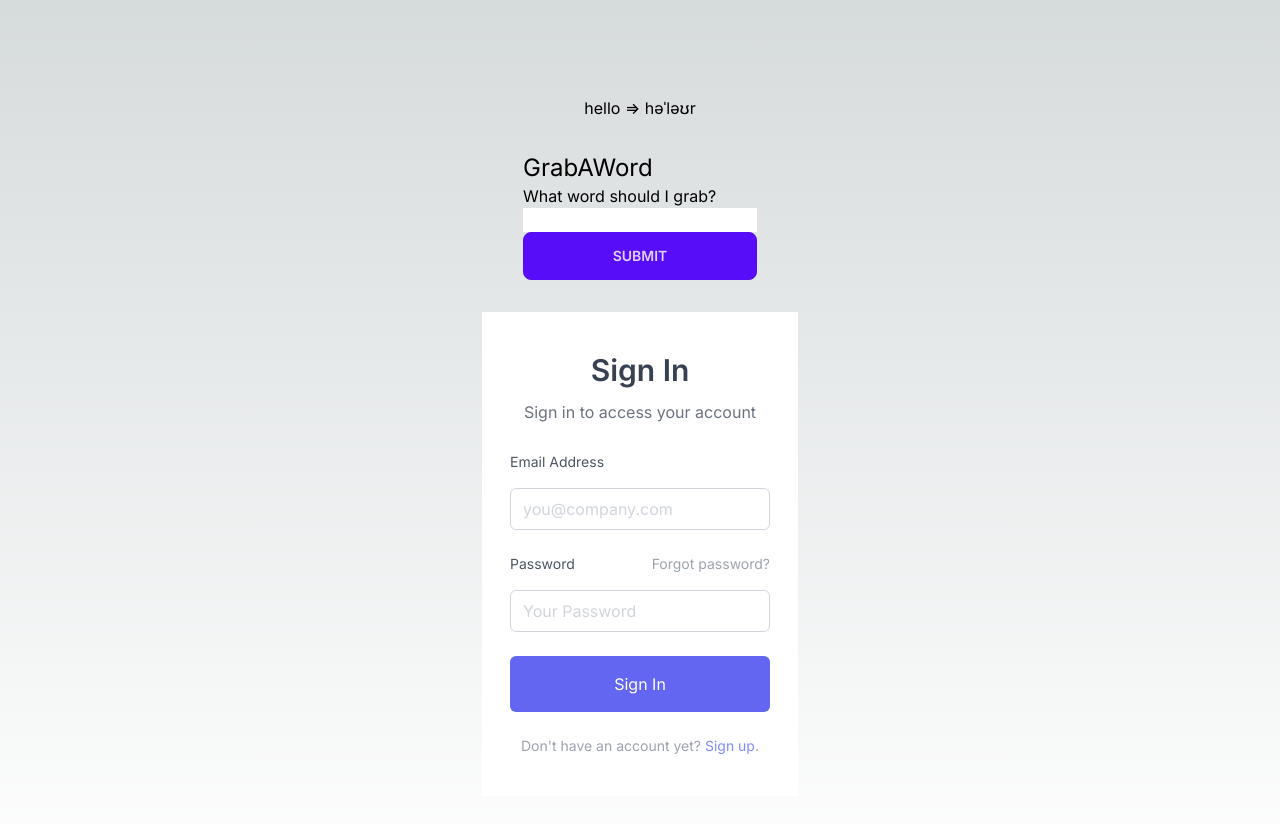
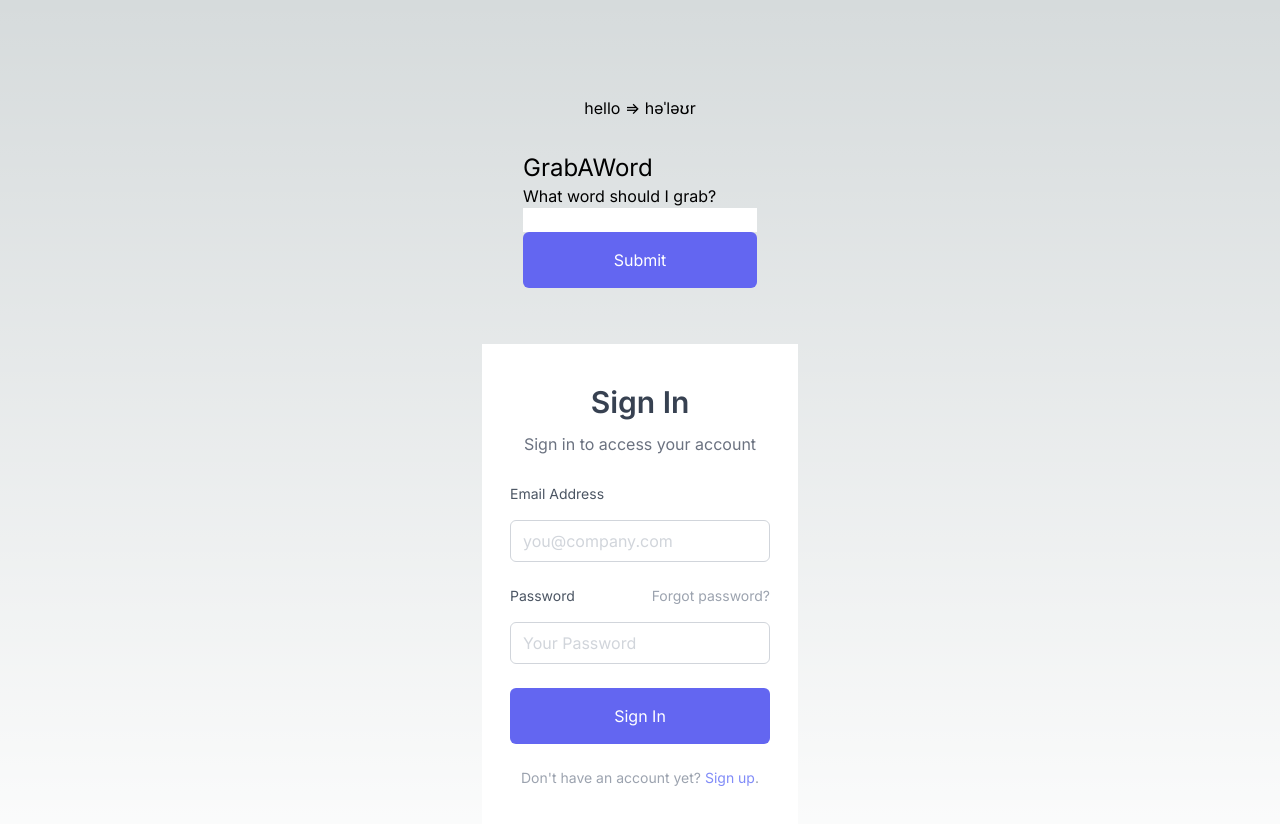
Before and after one commit to adamk72/commonplacebook, a Next.js app: page / in a window 1280 px wide. Shown: the top 824 px of the page. Built offline with nearby package versions, Linux system fonts and the light colour scheme.

Commit message:
make the submit input a button instead

```diff
--- a/src/components/GrabAWord.tsx
+++ b/src/components/GrabAWord.tsx
@@ -6,6 +6,8 @@ import { SubmitHandler, useForm } from "react-hook-form"
 import { ZodType, z } from "zod"
 
 import { Word } from "@/data/word"
+
+import Button from "./Button"
 
 type JustWord = Partial<Word>
 
@@ -52,7 +54,7 @@ export const GrabAWord = () => {
         {formErrors.word && (
           <span className="text-red-900">{formErrors.word.message}</span>
         )}
-        <input type="submit" className="btn btn-primary" />
+        <Button type="submit" label="Submit" />
       </form>
       {word ? (
         <>
```
